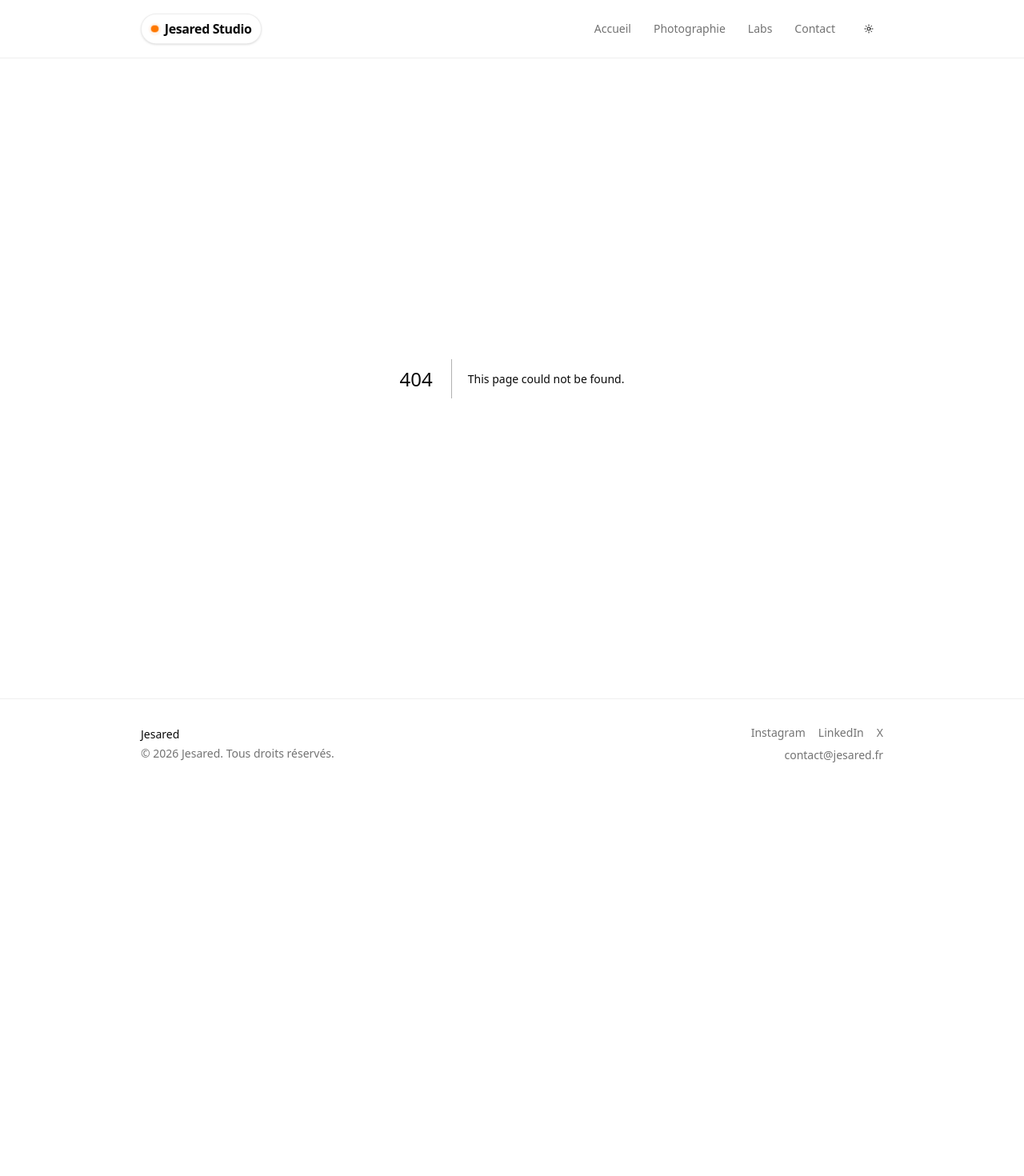
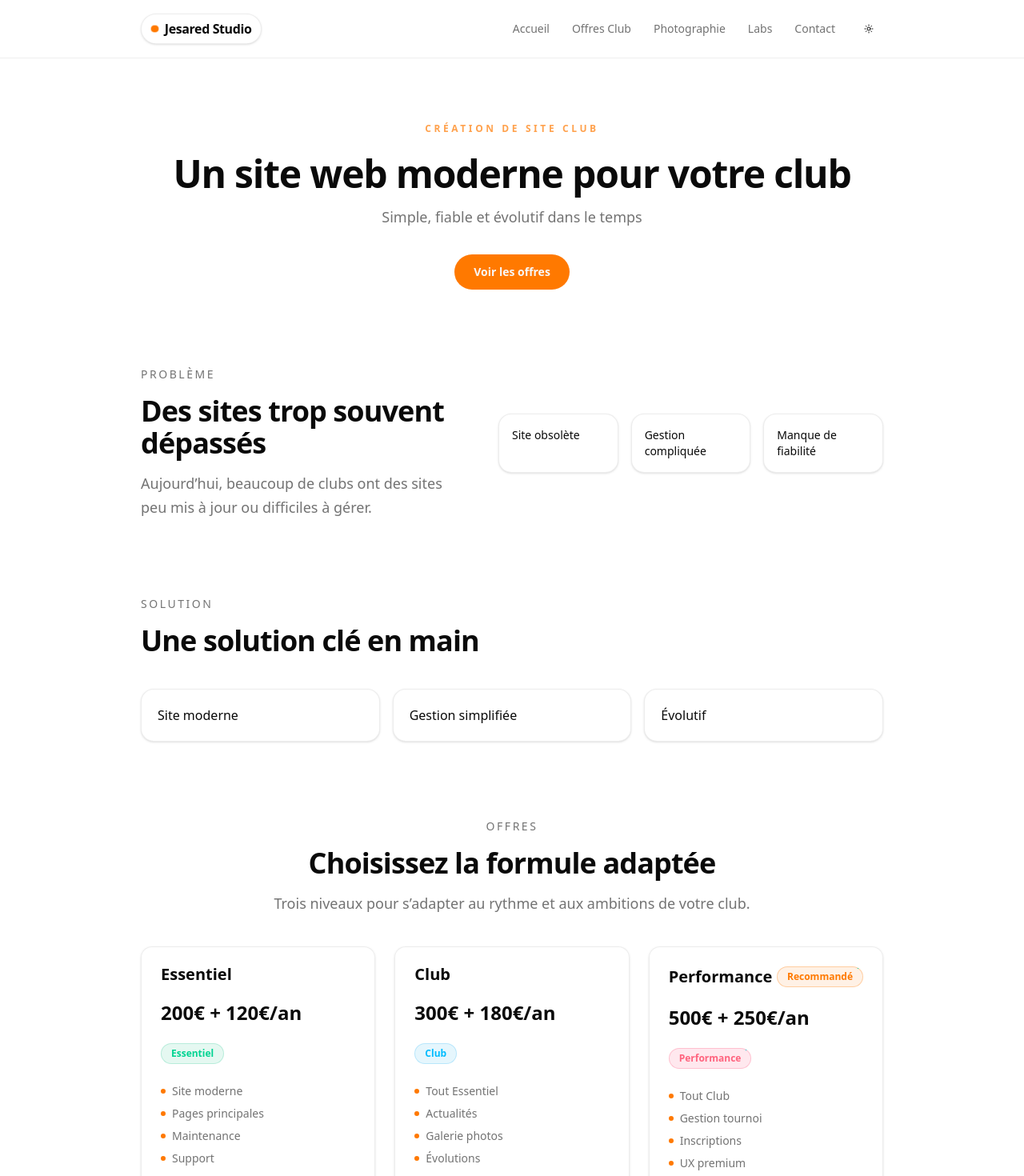
Before and after one commit to jesared/jesared-refonte, a Next.js app: page /offres-club in a window 1280 px wide. Before the commit this address had no page. Shown: the top 1470 px of the page at 80% size. Before the commit the page ends 986 px from the top, so only its background shows below. Built offline with nearby package versions, Linux system fonts and the light colour scheme.

Commit message:
Add club offers landing page

```diff
--- /dev/null
+++ b/app/offres-club/page.tsx
@@ -0,0 +1,184 @@
+import Link from "next/link";
+
+import { PageContainer } from "@/components/layout/page-container";
+import { Button } from "@/components/ui/button";
+import { Card, CardContent, CardFooter, CardHeader, CardTitle } from "@/components/ui/card";
+import { SectionTitle } from "@/components/ui/section-title";
+
+const pricingTiers = [
+  {
+    name: "Essentiel",
+    price: "200€ + 120€/an",
+    accent: "bg-emerald-500/10 text-emerald-400 border-emerald-500/20",
+    features: ["Site moderne", "Pages principales", "Maintenance", "Support"],
+  },
+  {
+    name: "Club",
+    price: "300€ + 180€/an",
+    accent: "bg-sky-500/10 text-sky-400 border-sky-500/20",
+    features: ["Tout Essentiel", "Actualités", "Galerie photos", "Évolutions"],
+  },
+  {
+    name: "Performance",
+    price: "500€ + 250€/an",
+    accent: "bg-rose-500/10 text-rose-400 border-rose-500/20",
+    features: ["Tout Club", "Gestion tournoi", "Inscriptions", "UX premium"],
+    highlight: true,
+  },
+];
+
+export default function OffresClubPage() {
+  return (
+    <main className="space-y-24 py-16 sm:py-20">
+      <PageContainer>
+        <section className="flex flex-col items-center text-center">
+          <p className="text-xs font-semibold uppercase tracking-[0.3em] text-primary/70">
+            Création de site club
+          </p>
+          <h1 className="mt-6 text-4xl font-semibold tracking-tight sm:text-5xl">
+            Un site web moderne pour votre club
+          </h1>
+          <p className="mt-4 max-w-2xl text-base leading-relaxed text-muted-foreground sm:text-lg">
+            Simple, fiable et évolutif dans le temps
+          </p>
+          <div className="mt-8">
+            <Link
+              href="#offres"
+              className="inline-flex h-11 items-center justify-center rounded-full bg-primary px-6 text-sm font-semibold text-primary-foreground transition-transform duration-300 hover:-translate-y-0.5 hover:bg-primary/90"
+            >
+              Voir les offres
+            </Link>
+          </div>
+        </section>
+      </PageContainer>
+
+      <PageContainer>
+        <section className="grid gap-10 md:grid-cols-[1.1fr_1.3fr] md:items-center">
+          <div className="space-y-4">
+            <SectionTitle overline="Problème">Des sites trop souvent dépassés</SectionTitle>
+            <p className="text-base leading-relaxed text-muted-foreground sm:text-lg">
+              Aujourd’hui, beaucoup de clubs ont des sites peu mis à jour ou difficiles à gérer.
+            </p>
+          </div>
+          <div className="grid gap-4 sm:grid-cols-3">
+            {["Site obsolète", "Gestion compliquée", "Manque de fiabilité"].map((item) => (
+              <div
+                key={item}
+                className="rounded-2xl border border-border/70 bg-card p-4 text-sm font-medium shadow-sm transition-transform duration-300 hover:-translate-y-1"
+              >
+                {item}
+              </div>
+            ))}
+          </div>
+        </section>
+      </PageContainer>
+
+      <PageContainer>
+        <section className="grid gap-10">
+          <SectionTitle overline="Solution">Une solution clé en main</SectionTitle>
+          <div className="grid gap-4 sm:grid-cols-3">
+            {["Site moderne", "Gestion simplifiée", "Évolutif"].map((item) => (
+              <div
+                key={item}
+                className="rounded-2xl border border-border/70 bg-card p-5 text-base font-medium shadow-sm transition-transform duration-300 hover:-translate-y-1"
+              >
+                {item}
+              </div>
+            ))}
+          </div>
+        </section>
+      </PageContainer>
+
+      <PageContainer>
+        <section id="offres" className="space-y-10">
+          <div className="text-center">
+            <SectionTitle overline="Offres">Choisissez la formule adaptée</SectionTitle>
+            <p className="mt-4 text-base text-muted-foreground sm:text-lg">
+              Trois niveaux pour s’adapter au rythme et aux ambitions de votre club.
+            </p>
+          </div>
+          <div className="grid gap-6 lg:grid-cols-3">
+            {pricingTiers.map((tier) => (
+              <Card
+                key={tier.name}
+                className="rounded-2xl border border-border/70 bg-card/80 shadow-lg transition-transform duration-300 hover:-translate-y-2 hover:shadow-xl"
+              >
+                <CardHeader className="space-y-4">
+                  <div className="flex items-center justify-between">
+                    <CardTitle className="text-xl">{tier.name}</CardTitle>
+                    {tier.highlight ? (
+                      <span className="rounded-full border border-primary/30 bg-primary/10 px-3 py-1 text-xs font-semibold text-primary">
+                        Recommandé
+                      </span>
+                    ) : null}
+                  </div>
+                  <p className="text-2xl font-semibold">{tier.price}</p>
+                  <span
+                    className={`w-fit rounded-full border px-3 py-1 text-xs font-semibold ${tier.accent}`}
+                  >
+                    {tier.name}
+                  </span>
+                </CardHeader>
+                <CardContent>
+                  <ul className="space-y-2 text-sm text-muted-foreground">
+                    {tier.features.map((feature) => (
+                      <li key={feature} className="flex items-center gap-2">
+                        <span className="h-1.5 w-1.5 rounded-full bg-primary" />
+                        {feature}
+                      </li>
+                    ))}
+                  </ul>
+                </CardContent>
+                <CardFooter>
+                  <Button className="w-full rounded-full">Choisir {tier.name}</Button>
+                </CardFooter>
+              </Card>
+            ))}
+          </div>
+        </section>
+      </PageContainer>
+
+      <PageContainer>
+        <section className="grid gap-10 md:grid-cols-[1.1fr_1.3fr] md:items-center">
+          <div className="space-y-4">
+            <SectionTitle overline="Fonctionnement">
+              Vous vous concentrez sur le club, je m’occupe du site
+            </SectionTitle>
+            <p className="text-base leading-relaxed text-muted-foreground sm:text-lg">
+              Un accompagnement durable pour un site toujours fiable, sécurisé et à jour.
+            </p>
+          </div>
+          <div className="grid gap-4 sm:grid-cols-3">
+            {["Maintenance incluse", "Sécurité", "Évolutions"].map((item) => (
+              <div
+                key={item}
+                className="rounded-2xl border border-border/70 bg-card p-4 text-sm font-medium shadow-sm transition-transform duration-300 hover:-translate-y-1"
+              >
+                {item}
+              </div>
+            ))}
+          </div>
+        </section>
+      </PageContainer>
+
+      <PageContainer>
+        <section className="rounded-3xl border border-border/70 bg-card/80 px-8 py-12 text-center shadow-lg">
+          <h2 className="text-3xl font-semibold tracking-tight sm:text-4xl">
+            Discutons de votre projet
+          </h2>
+          <p className="mt-4 text-base text-muted-foreground sm:text-lg">
+            Un audit rapide de votre club et une proposition claire sous 48h.
+          </p>
+          <div className="mt-8 flex justify-center">
+            <Link
+              href="/contact"
+              className="inline-flex h-11 items-center justify-center rounded-full bg-primary px-6 text-sm font-semibold text-primary-foreground transition-transform duration-300 hover:-translate-y-0.5 hover:bg-primary/90"
+            >
+              Me contacter
+            </Link>
+          </div>
+        </section>
+      </PageContainer>
+    </main>
+  );
+}
--- a/components/navigation/nav-links.ts
+++ b/components/navigation/nav-links.ts
@@ -1,5 +1,6 @@
 export const navigationLinks = [
   { label: "Accueil", href: "/" },
+  { label: "Offres Club", href: "/offres-club" },
   { label: "Photographie", href: "/photographie" },
   { label: "Labs", href: "/labs" },
   { label: "Contact", href: "/contact" },
```
